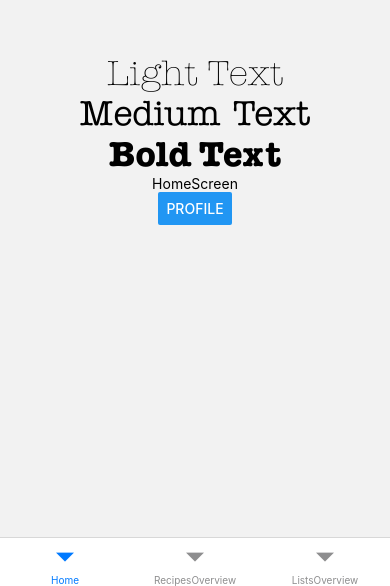
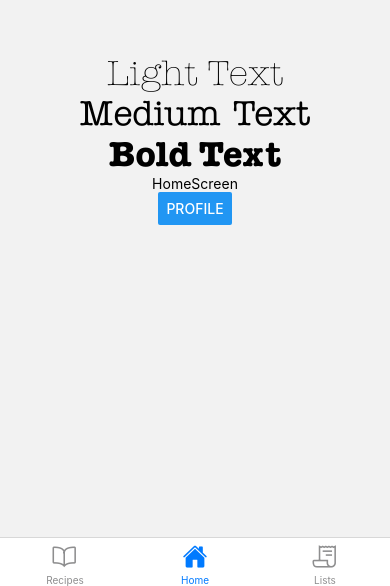
Before and after one commit to JosueBuck/ShopeScope-React-Native-App, a React Native app: screen /Home in a window 390 px wide. Shown: the part 258-844 px from the top of the page. Built offline with nearby package versions, Linux system fonts and the light colour scheme.

Commit message:
Add icons - create icon components - add icons to tab navigation - move custom text components to a new folder

```diff
--- a/App.tsx
+++ b/App.tsx
@@ -9,18 +9,36 @@ import LoginScreen from './screens/LoginScreen';
 import RegisterScreen from './screens/RegisterScreen';
 import ProfileScreen from './screens/ProfileScreen';
 import { useFonts } from 'expo-font';
+import FeatherIcon from './components/icons/FeatherIcon';
+import IonIconIcon from './components/icons/IonIconIcon';
 
 const Stack = createNativeStackNavigator();
 const Tab = createBottomTabNavigator();
 
 let isLoggedIn: boolean = true;
 
-function Content(): JSX.Element {
+function TabNavigation(): JSX.Element {
   return (
-      <Tab.Navigator initialRouteName='Home' screenOptions={{headerShown: false}}>
-        <Tab.Screen name='Home' component={HomeScreen} />
-        <Tab.Screen name='RecipesOverview' component={RecipesScreen} />
-        <Tab.Screen name='ListsOverview' component={ListsScreen} />
+      <Tab.Navigator initialRouteName='Home' screenOptions={({route}) => ({
+        headerShown: false,
+        tabBarIcon: ({ focused, color, size }) => {
+          let iconName: string = '';
+          if (route.name === 'Home') {
+            iconName = focused
+              ? 'ios-home'
+              : 'ios-home-outline';
+          } else if (route.name === 'RecipesOverview') {
+            iconName = focused ? 'book' : 'book-outline';
+          } else if (route.name === 'ListsOverview') {
+            iconName = focused ? 'ios-receipt' : 'ios-receipt-outline';
+          }
+
+          return <IonIconIcon name={iconName} size={size} color={color} />
+        }
+      })}>
+        <Tab.Screen options={{title: 'Recipes'}} name='RecipesOverview' component={RecipesScreen} />
+        <Tab.Screen options={{title: 'Home'}} name='Home' component={HomeScreen} />
+        <Tab.Screen options={{title: 'Lists'}} name='ListsOverview' component={ListsScreen} />
       </Tab.Navigator>
   )
 }
@@ -44,7 +62,7 @@ export default function App(): JSX.Element | null {
         {
           isLoggedIn ? (
             <Stack.Group>
-              <Stack.Screen name='Content' component={Content} />
+              <Stack.Screen name='Content' component={TabNavigation} />
               <Stack.Screen name='Profile' component={ProfileScreen} />
             </Stack.Group>
           ) : (
--- /dev/null
+++ b/components/icons/FeatherIcon.tsx
@@ -0,0 +1,16 @@
+import React from 'react';
+import { Feather } from '@expo/vector-icons';
+
+type Props = {
+    name: any,
+    size: number,
+    color: string
+}
+
+const FeatherIcon: React.FC<Props> = ({name, size, color}) => {
+  return (
+    <Feather name={name} size={size} color={color}/>
+  )
+}
+
+export default FeatherIcon;
--- /dev/null
+++ b/components/icons/IonIconIcon.tsx
@@ -0,0 +1,17 @@
+import React from 'react';
+
+import { Ionicons } from '@expo/vector-icons';
+
+type Props = {
+    name: any,
+    size: number,
+    color: string
+}
+
+const IonIconIcon: React.FC<Props> = ({name, size, color}) => {
+  return (
+    <Ionicons name={name} size={size} color={color}/>
+  )
+}
+
+export default IonIconIcon;
--- a/screens/HomeScreen.tsx
+++ b/screens/HomeScreen.tsx
@@ -1,8 +1,8 @@
 import { Button, StyleSheet, Text, View } from 'react-native';
 import React from 'react';
-import CustomMediumText from '../components/CustomMediumText';
-import CustomLBoldText from '../components/CustomBoldText';
-import CustomLightText from '../components/CustomLightText';
+import CustomMediumText from '../components/customTexts/CustomMediumText';
+import CustomLBoldText from '../components/customTexts/CustomBoldText';
+import CustomLightText from '../components/customTexts/CustomLightText';
 
 type Props = {
     navigation: any
```
Also changed, not shown: components/customTexts/CustomBoldText.tsx (renamed from components/CustomBoldText.tsx), components/customTexts/CustomLightText.tsx (renamed from components/CustomLightText.tsx), components/customTexts/CustomMediumText.tsx (renamed from components/CustomMediumText.tsx).
